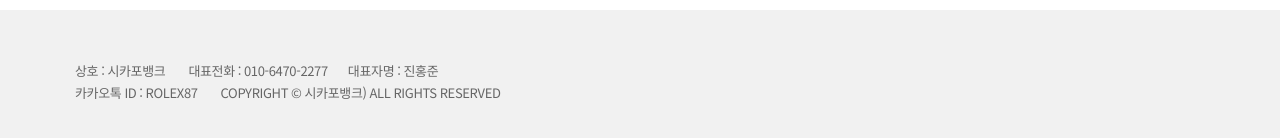
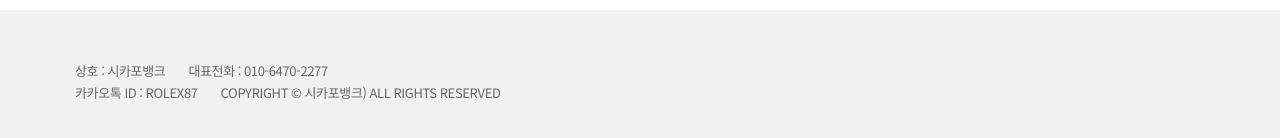
Before and after one commit to ggbtk/ROLEX87, a plain HTML site: page index.html in a window 1280 px wide. Shown: the part 9083-9221 px from the top of the page. Drawn offline with nearby package versions, Linux system fonts and the light colour scheme.

Commit message:
Update index.html

```diff
--- a/index.html
+++ b/index.html
@@ -108,7 +108,7 @@
 		<div class="foot">
 			<div class="inner">
 				<address>
-					<span>상호 : 시카포뱅크</span> <span>대표전화 : 010-6470-2277</span><span>대표자명 : 진홍준</span><br>
+					<span>상호 : 시카포뱅크</span> <span>대표전화 : 010-6470-2277</span><span></span><br>
 					<span>카카오톡 ID : ROLEX87 </span>
 					<span>COPYRIGHT © 시카포뱅크)  ALL RIGHTS RESERVED</span>
 				</address>
```
